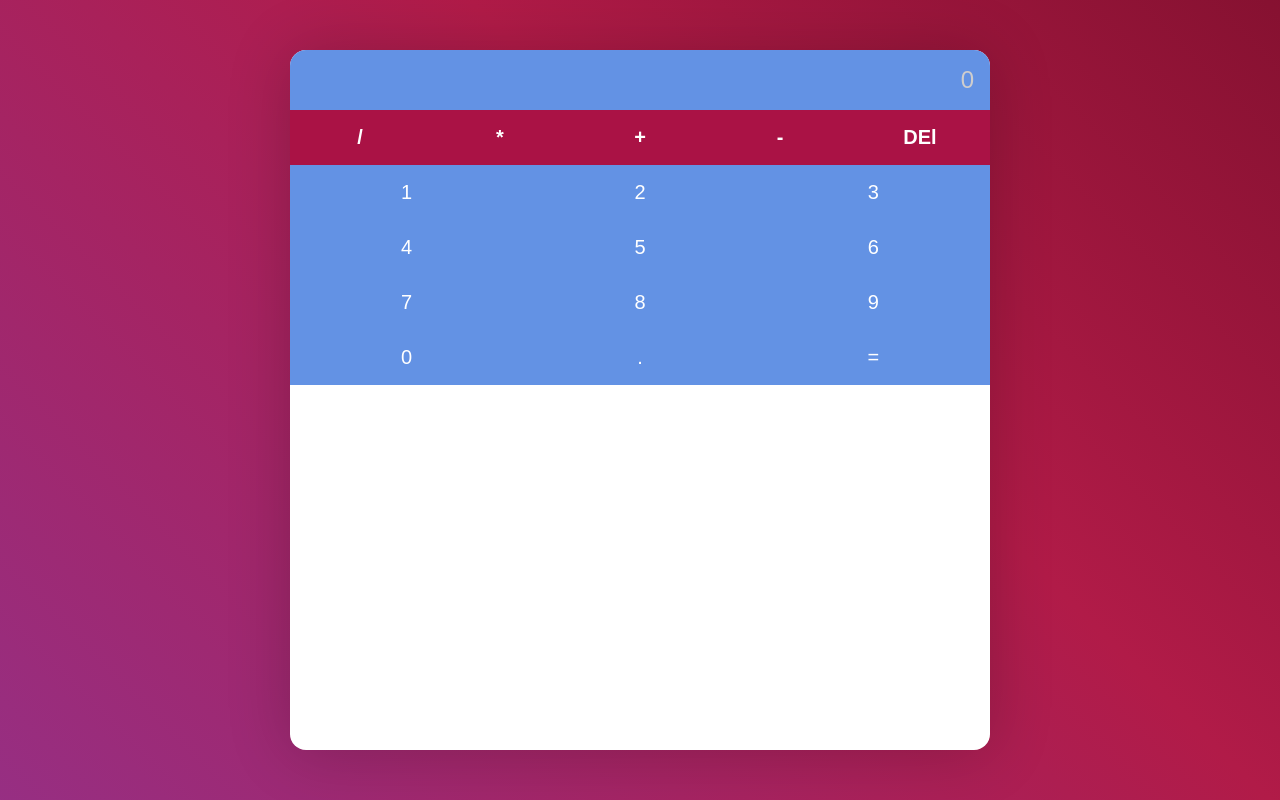
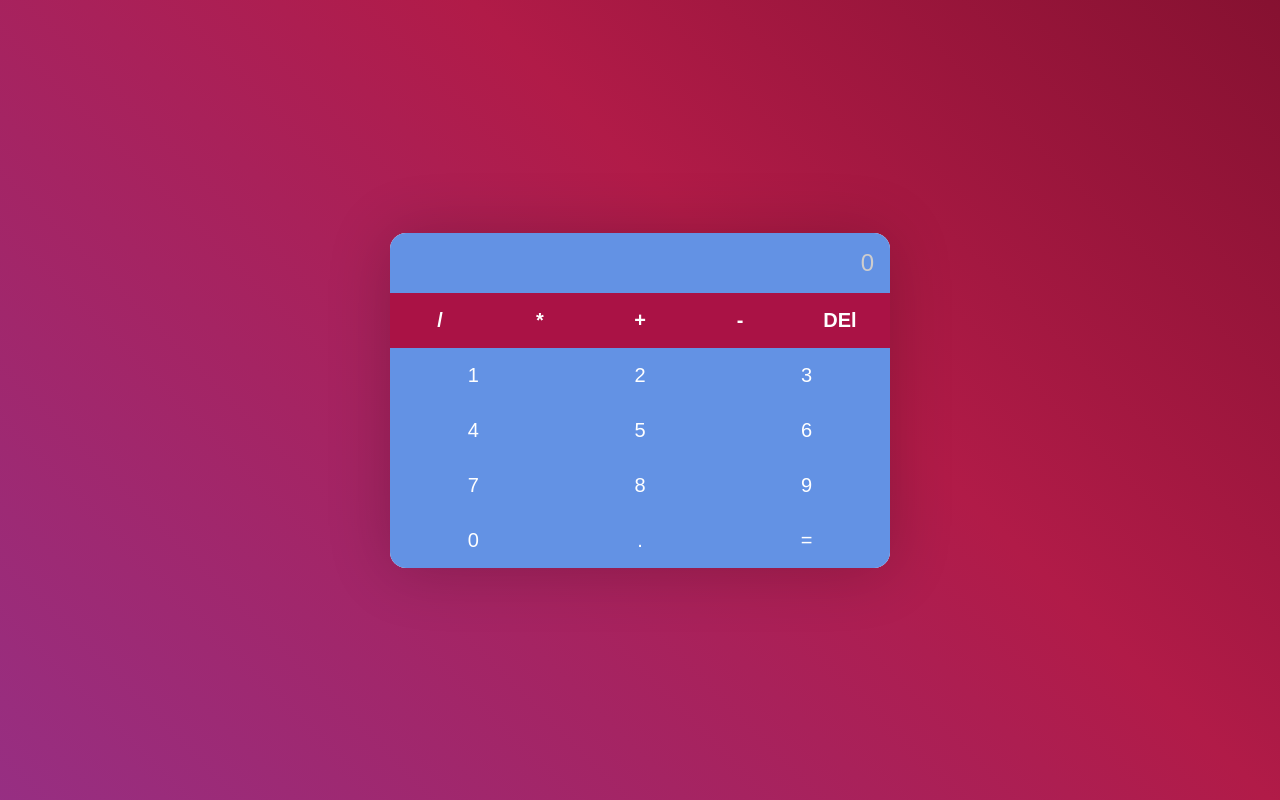
Before and after one commit to juandavidrodrigue/calculadora-react, a React (Create React App) app: page / in a window 1280 px wide. Built offline with nearby package versions, Linux system fonts and the light colour scheme.

Commit message:
Update styles.css

```diff
--- a/src/Assets/styles.css
+++ b/src/Assets/styles.css
@@ -34,9 +34,7 @@ body{
 
 .calculator{
     width: 130%;
-    height: 700px;
-    max-height:800px;
-    max-width: 700px;
+    max-width: 500px;
     background-color: #fff;
     border-radius: 16px;
     overflow: hidden;
```
